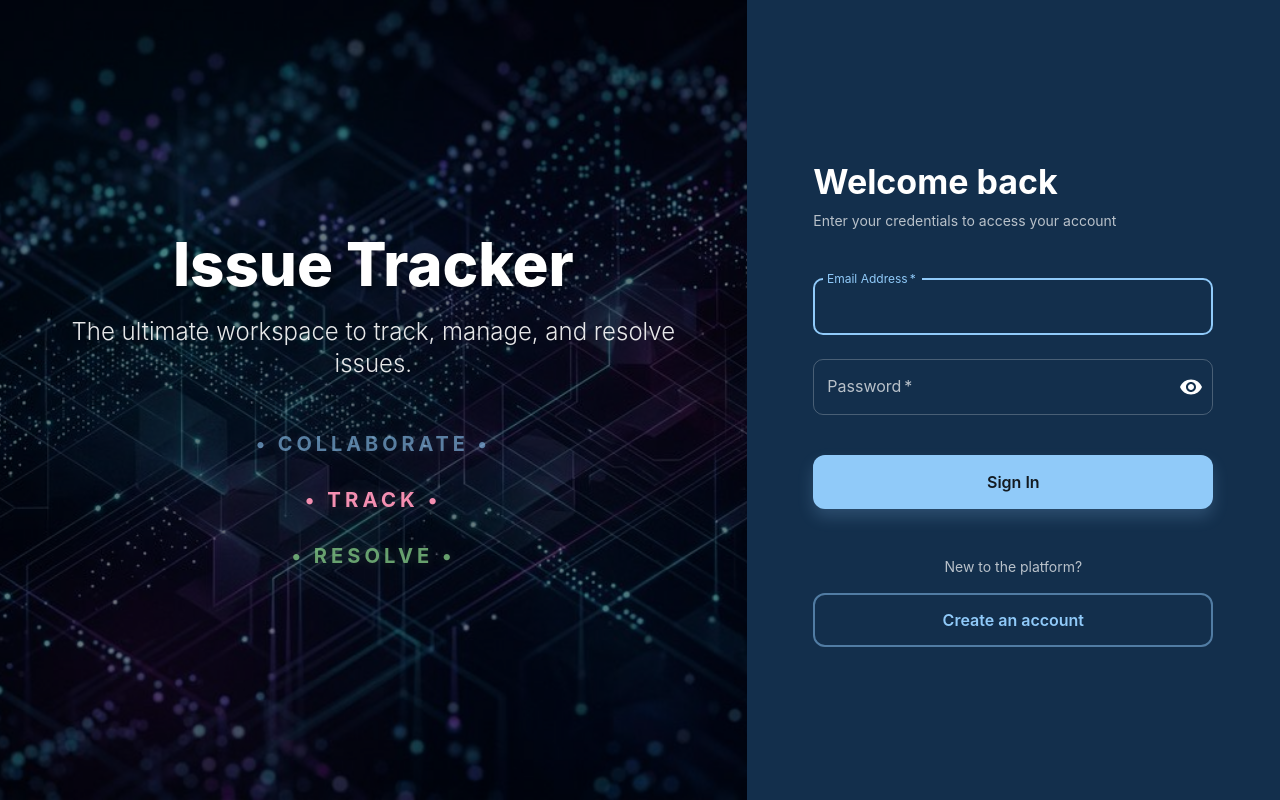
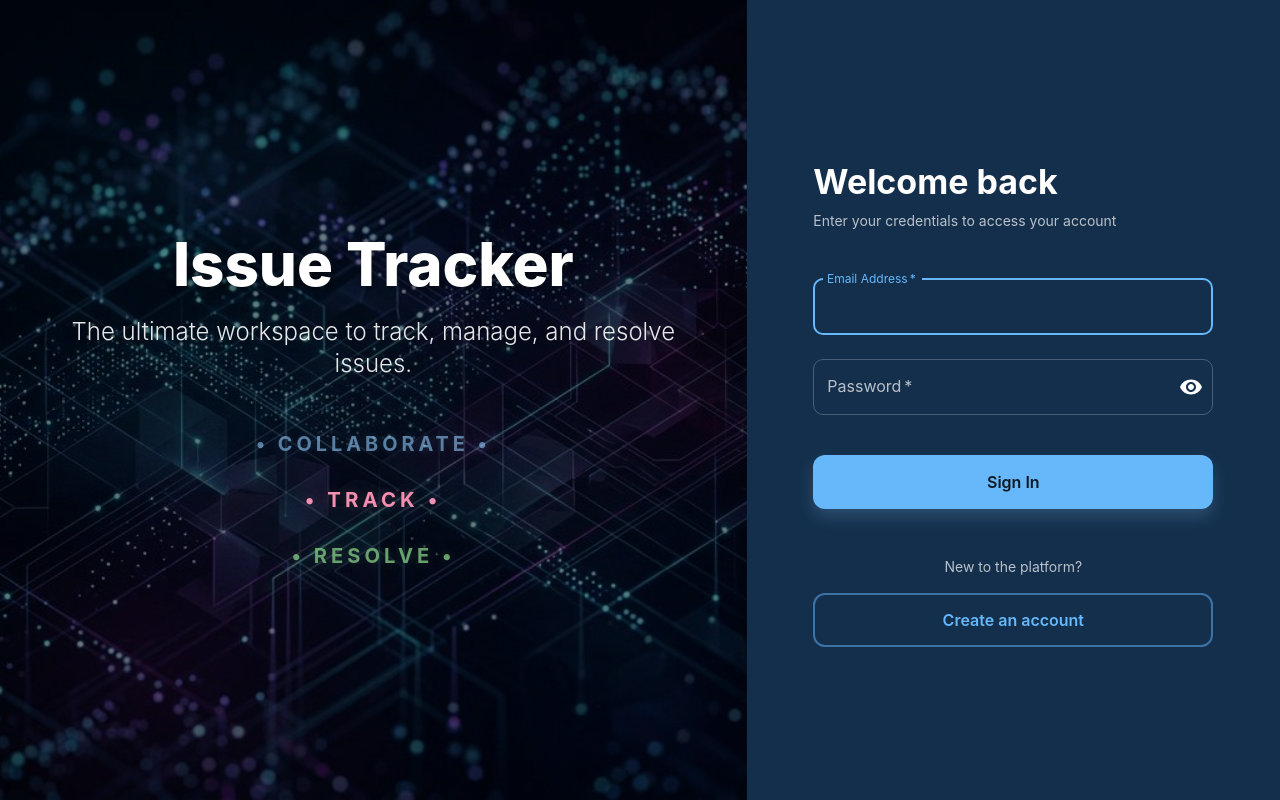
Before and after one commit to PrasadWc/issue-tracker, a React (Vite) app in the folder frontend/: page /auth in a window 1280 px wide. Built offline with nearby package versions, Linux system fonts and the light colour scheme; no server answers.

Commit message:
dark mode improvements

```diff
--- a/frontend/src/components/Layout.tsx
+++ b/frontend/src/components/Layout.tsx
@@ -27,6 +27,7 @@ import { useAuthStore } from "../store/useAuthStore";
 import { useConfirmStore } from "../store/useConfirmStore";
 import { useTheme } from "@mui/material/styles";
 import { UserRole } from "../services/userService";
+import { motion, AnimatePresence } from "framer-motion";
 
 const DRAWER_WIDTH = 260;
 const MINI_DRAWER_WIDTH = 72;
@@ -267,13 +268,29 @@ const Layout = ({ children }: { children: React.ReactNode }) => {
             <IconButton
               onClick={toggleColorMode}
               color="inherit"
-              sx={{ mr: -1 }}
+              sx={{
+                mr: -1,
+                width: 40,
+                height: 40,
+                overflow: "hidden",
+              }}
             >
-              {theme.palette.mode === "dark" ? (
-                <Brightness7Icon />
-              ) : (
-                <Brightness4Icon />
-              )}
+              <AnimatePresence mode="wait" initial={false}>
+                <motion.div
+                  key={theme.palette.mode}
+                  initial={{ y: -20, opacity: 0, rotate: -90 }}
+                  animate={{ y: 0, opacity: 1, rotate: 0 }}
+                  exit={{ y: 20, opacity: 0, rotate: 90 }}
+                  transition={{ duration: 0.2 }}
+                  style={{ display: "flex" }}
+                >
+                  {theme.palette.mode === "dark" ? (
+                    <Brightness7Icon />
+                  ) : (
+                    <Brightness4Icon />
+                  )}
+                </motion.div>
+              </AnimatePresence>
             </IconButton>
 
             {user && (
--- a/frontend/src/theme.ts
+++ b/frontend/src/theme.ts
@@ -6,10 +6,10 @@ export const getTheme = (mode: PaletteMode) =>
     palette: {
       mode,
       primary: {
-        main: "#90caf9",
+        main: mode === "dark" ? "#66b8fbff" : "#264ee0ff",
       },
       secondary: {
-        main: "#f48fb1",
+        main: mode === "dark" ? "#f48fb1" : "#f48fb1",
       },
       background: {
         default: mode === "dark" ? "#0a1929" : "#f5f5f5",
@@ -25,6 +25,24 @@ export const getTheme = (mode: PaletteMode) =>
     shape: {
       borderRadius: 8,
     },
+    components: {
+      MuiCssBaseline: {
+        styleOverrides: {
+          body: {
+            transition: "background-color 0.4s ease, color 0.4s ease",
+          },
+          // Ensure all paper-like components also transition
+          ".MuiPaper-root": {
+            transition:
+              "background-color 0.4s ease, color 0.4s ease, box-shadow 0.4s ease",
+          },
+          // Transition for sidebar/appbar
+          ".MuiDrawer-paper, .MuiAppBar-root": {
+            transition: "background-color 0.4s ease, color 0.4s ease",
+          },
+        },
+      },
+    },
   });
 
 export default getTheme;
```
